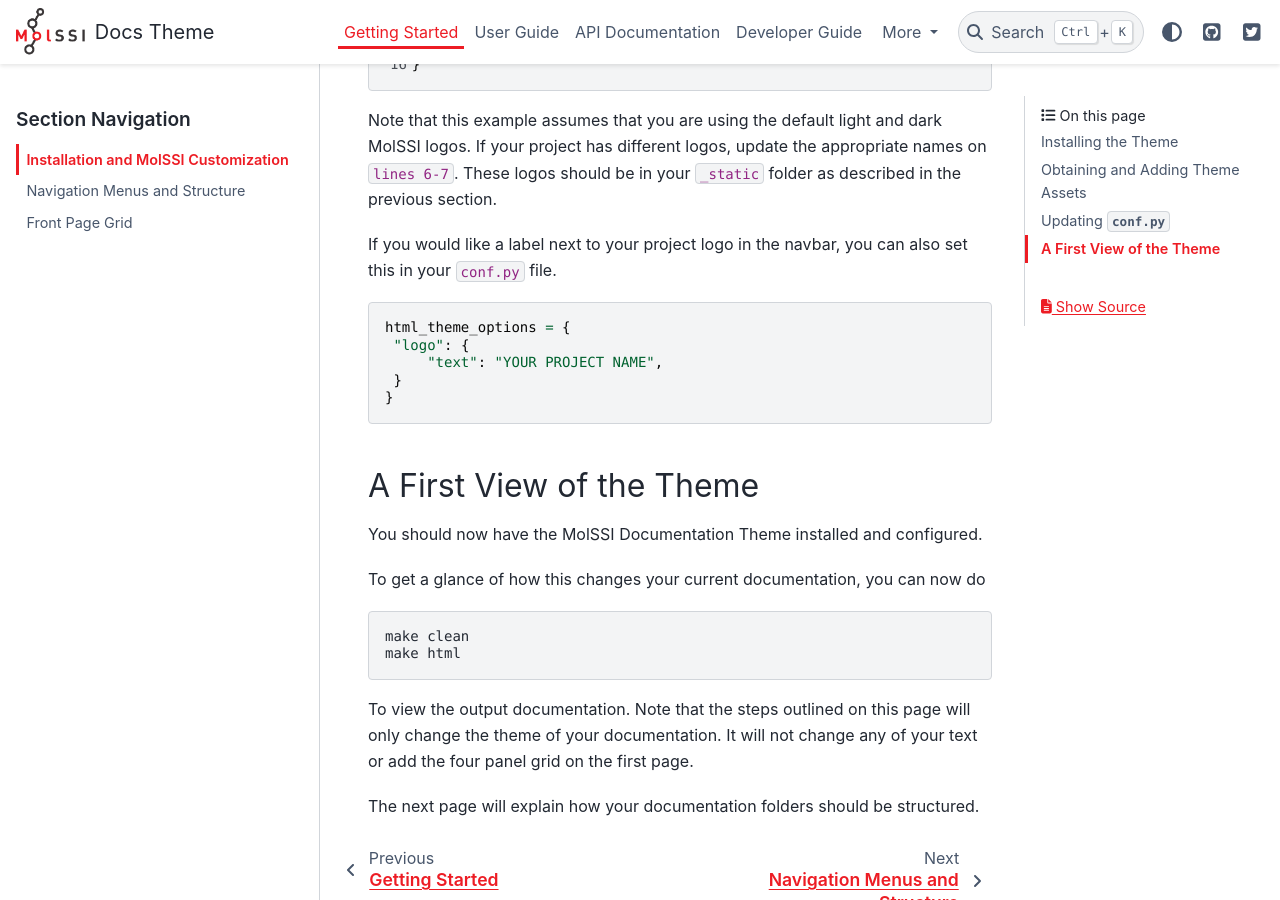
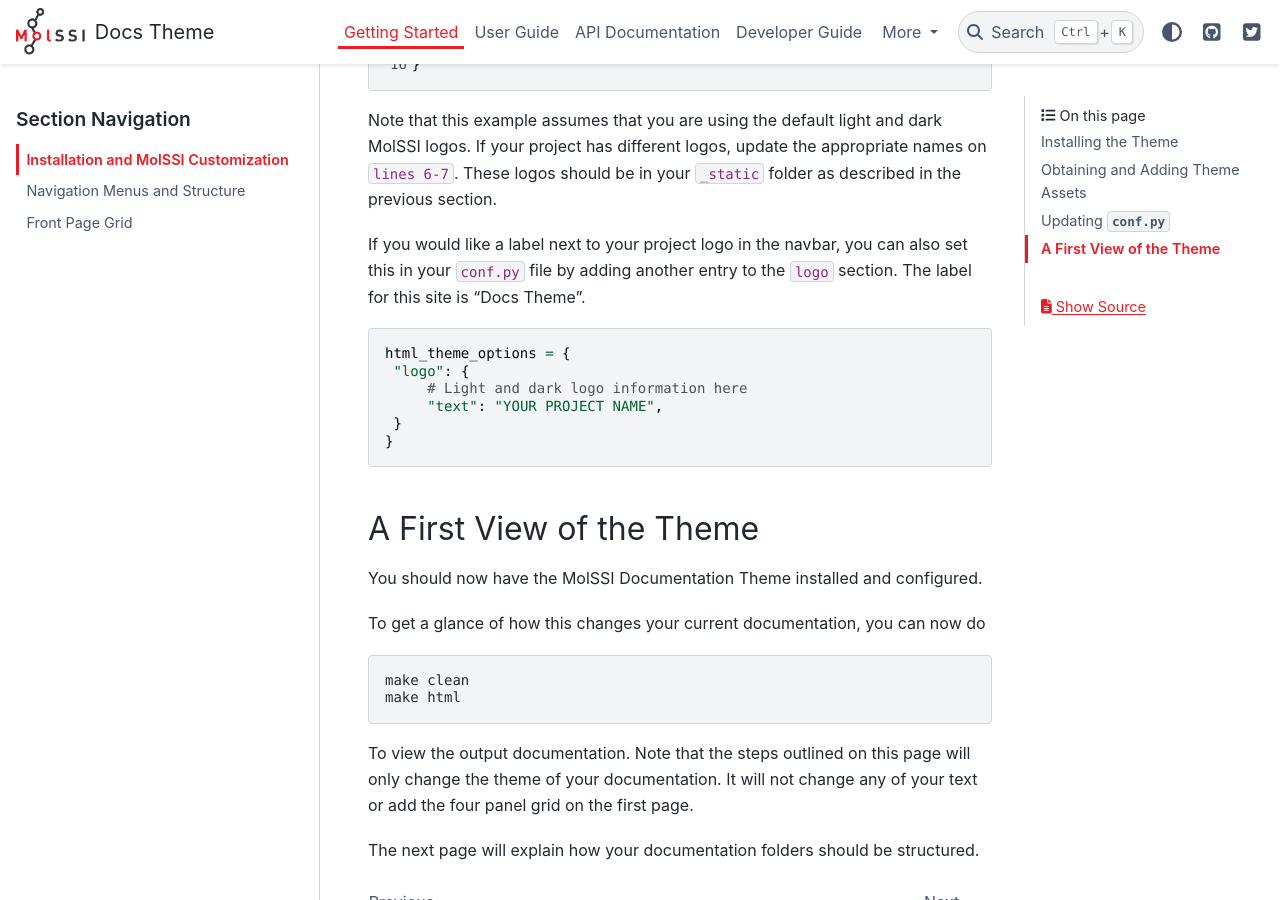
Before and after one commit to jchen0506/molssi_doc_theme, a Sphinx documentation site: the page built from docs/getting_started/installation.rst, in a window 1280 px wide and 900 px high, scrolled down 2174 px. Built offline with Sphinx 7.4.7 and the PyData theme 0.15.4, drawn with Linux system fonts in a browser that asks for light colours; the version number could not be read and is left out.

Commit message:
clarify section on page title

```diff
--- a/docs/getting_started/installation.rst
+++ b/docs/getting_started/installation.rst
@@ -115,12 +115,15 @@ If your project has different logos, update the appropriate names on
 as described in the previous section.
 
 If you would like a label next to your project logo in the navbar,
-you can also set this in your ``conf.py`` file.
+you can also set this in your ``conf.py`` file by adding another
+entry to the ``logo`` section.
+The label for this site is "Docs Theme".
 
 .. code-block::
 
    html_theme_options = {
     "logo": {
+    	# Light and dark logo information here
         "text": "YOUR PROJECT NAME",
     }
    }
```
